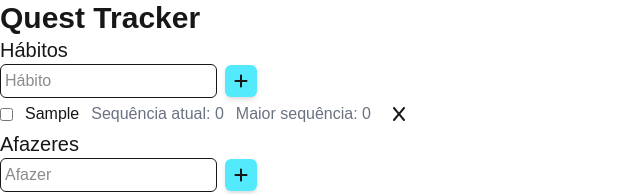
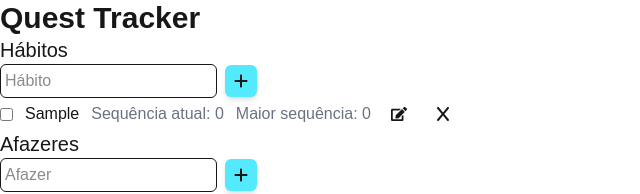
Before and after one commit to gab-souza-martins/gamified-habit-tracker, a Next.js app: page / in a window 1280 px wide. Both pictures are taken after typing "Sample" into the empty fields and a click on the button 241 px from the left and 81 px from the top of the page. Shown: the top 194 px of the page, without its empty margins (0-640 px from the left). Built offline with nearby package versions, Linux system fonts and the light colour scheme.

Commit message:
Adicionado botão para editar hábito, que usa os handlers para editId e editValue para mudar o nome de um item para um input. Ainda não há funcionalidade real para editar, e ainda não está adicionado nos afazeres

```diff
--- a/src/app/Components/HabitList.tsx
+++ b/src/app/Components/HabitList.tsx
@@ -9,6 +9,7 @@ import {
    verticalListSortingStrategy,
 } from "@dnd-kit/sortable";
 import { CSS } from "@dnd-kit/utilities";
+import { FaEdit } from "react-icons/fa";
 
 const HabitList = () => {
    const [habits, setHabits] = React.useState<Habit[]>([]);
@@ -73,6 +74,18 @@ const HabitList = () => {
                aria-label="Marcar como concluído"
                type="checkbox"
             />
+            {editId === i.id && (
+               <input
+                  onChange={(e) => setEditValue(e.target.value)}
+                  value={editValue}
+                  aria-label="Editar nome"
+                  type="text"
+                  placeholder="Editar"
+                  className="border rounded-md p-1"
+               />
+            )}
+
+            {editId !== i.id && (
                <span
                   {...listeners}
                   className={`cursor-pointer ${
@@ -81,10 +94,25 @@ const HabitList = () => {
                >
                   {i.name}
                </span>
+            )}
+
             <span className="text-gray-500">Sequência atual: {i.streak}</span>
             <span className="text-gray-500">
                Maior sequência: {i.highestStreak}
             </span>
+
+            <button
+               onClick={(e) => {
+                  e.preventDefault();
+                  setEditId(i.id);
+                  setEditValue(i.name);
+               }}
+               aria-label="Editar hábito"
+               className="cursor-pointer p-2"
+            >
+               <FaEdit />
+            </button>
+
             <button
                onClick={(e) => {
                   e.preventDefault();
@@ -99,6 +127,15 @@ const HabitList = () => {
       );
    };
 
+   const handleComplete = (habit: string, isDone: boolean) => {
+      const today: string = new Date().toLocaleDateString();
+
+      if (isDone) {
+         addCompletion(habit, today);
+      } else {
+         removeCompletion(habit, today);
+      }
+   };
    const addCompletion = (toChange: string, today: string) => {
       const newHabits: Habit[] = habits.map((i) => {
          if (i.name === toChange && i.lastCompleted !== today) {
@@ -116,7 +153,6 @@ const HabitList = () => {
       setHabits(newHabits);
       localStorage.setItem("habits", JSON.stringify(newHabits));
    };
-
    const removeCompletion = (toChange: string, today: string) => {
       const newHabits: Habit[] = habits.map((i) => {
          if (i.name === toChange && i.lastCompleted === today) {
@@ -135,15 +171,8 @@ const HabitList = () => {
       localStorage.setItem("habits", JSON.stringify(newHabits));
    };
 
-   const handleComplete = (habit: string, isDone: boolean) => {
-      const today: string = new Date().toLocaleDateString();
-
-      if (isDone) {
-         addCompletion(habit, today);
-      } else {
-         removeCompletion(habit, today);
-      }
-   };
+   const [editId, setEditId] = React.useState<string>("");
+   const [editValue, setEditValue] = React.useState<string>("");
 
    const handleRemove = (toRemove: string) => {
       const newHabits: Habit[] = habits.filter((i) => i.name !== toRemove);
```
Lines whose indentation alone changed are shown as unchanged.
